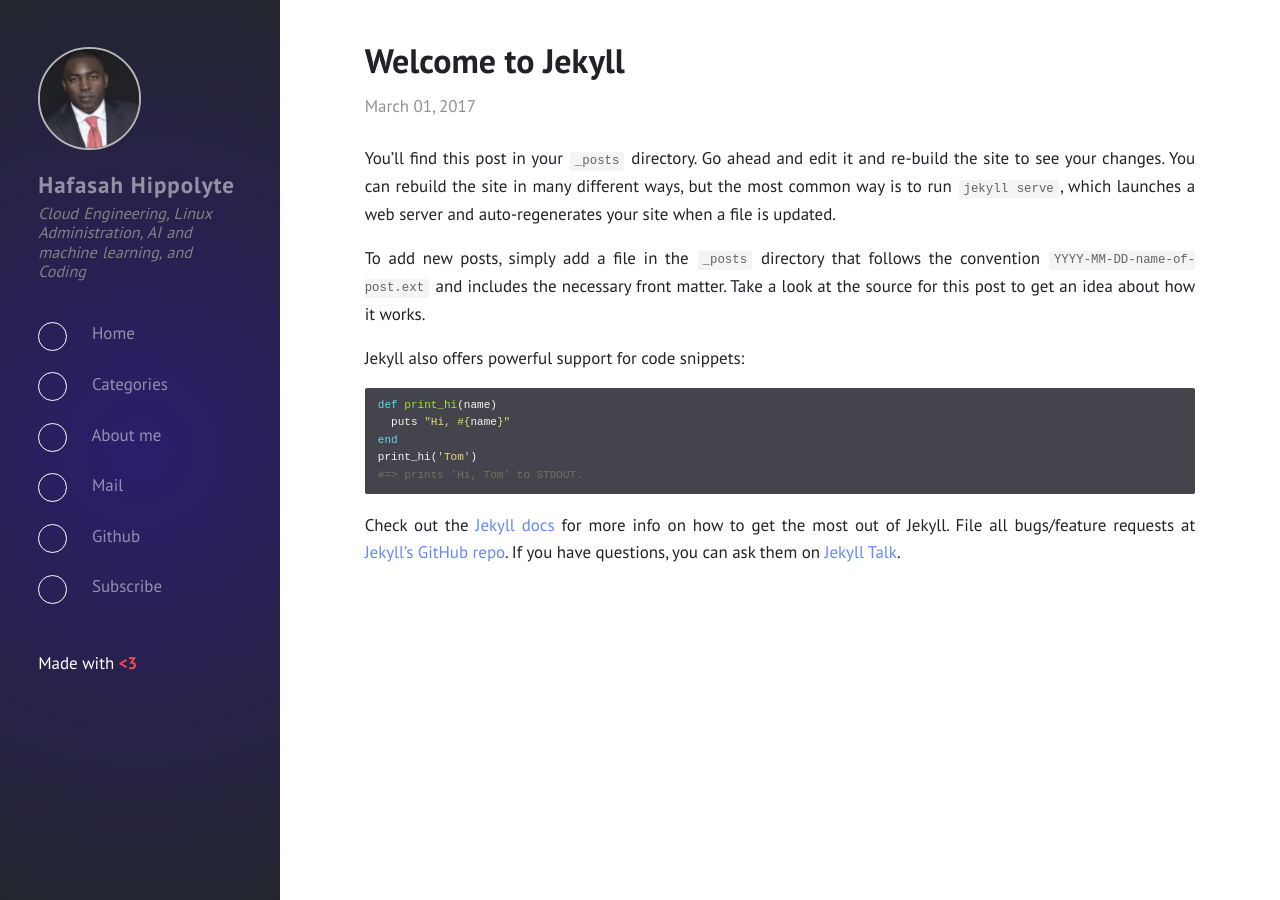
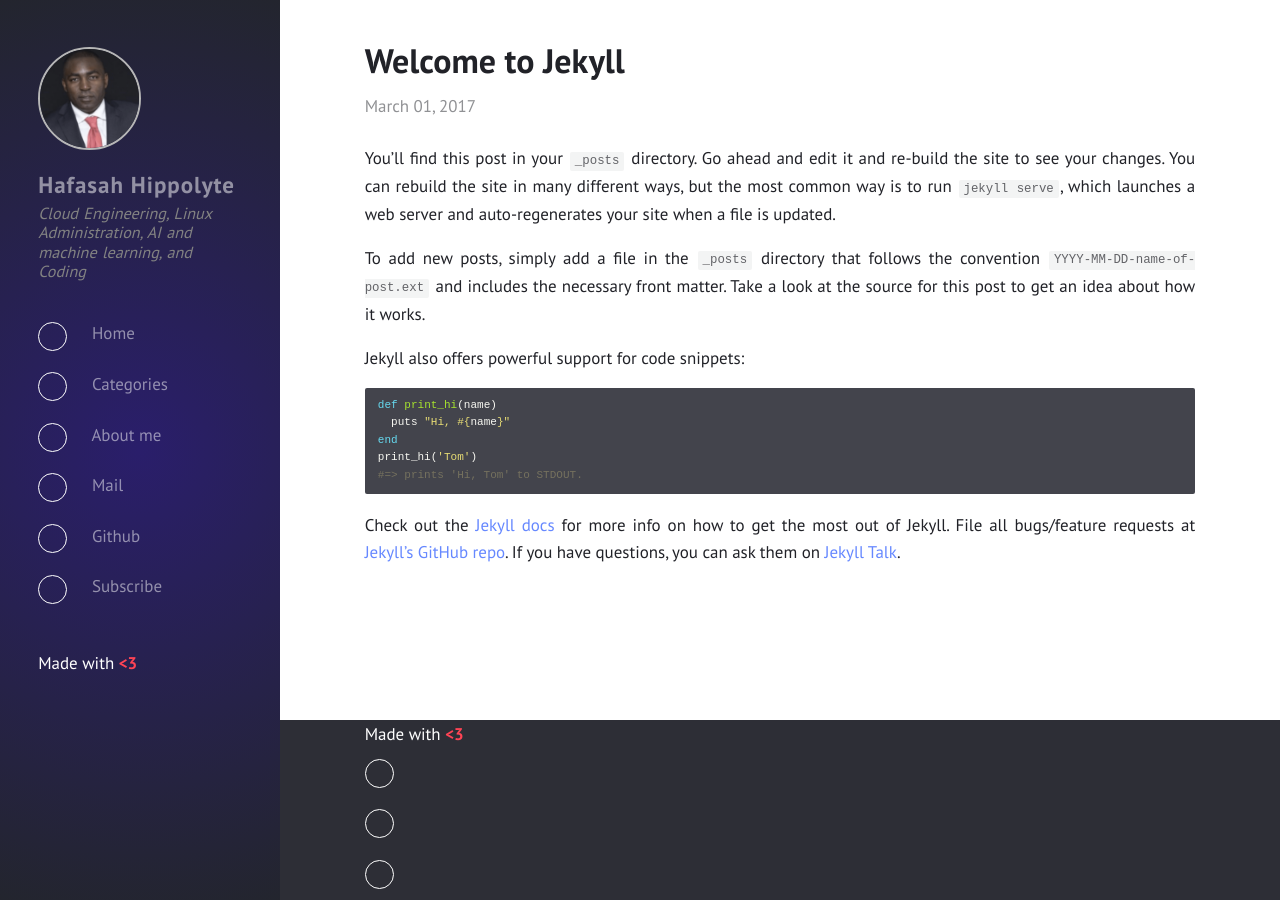
Before and after one commit to hfasah/hfasah.github.io, a Jekyll site: the page built from _posts/2017-03-01-welcome-to-jekyll.md, in a window 1280 px wide. Built offline with Jekyll 4.4.1, drawn with Linux system fonts in a browser that asks for light colours.

Commit message:
Update custom.sass

```diff
--- a/assets/css/custom.sass
+++ b/assets/css/custom.sass
@@ -43,3 +43,8 @@
     width: 25%
     float: left
     padding: 5px 10px
+
+footer
+    display: block!important
+    padding: 0 5em!important
+    max-width: 100%
```
